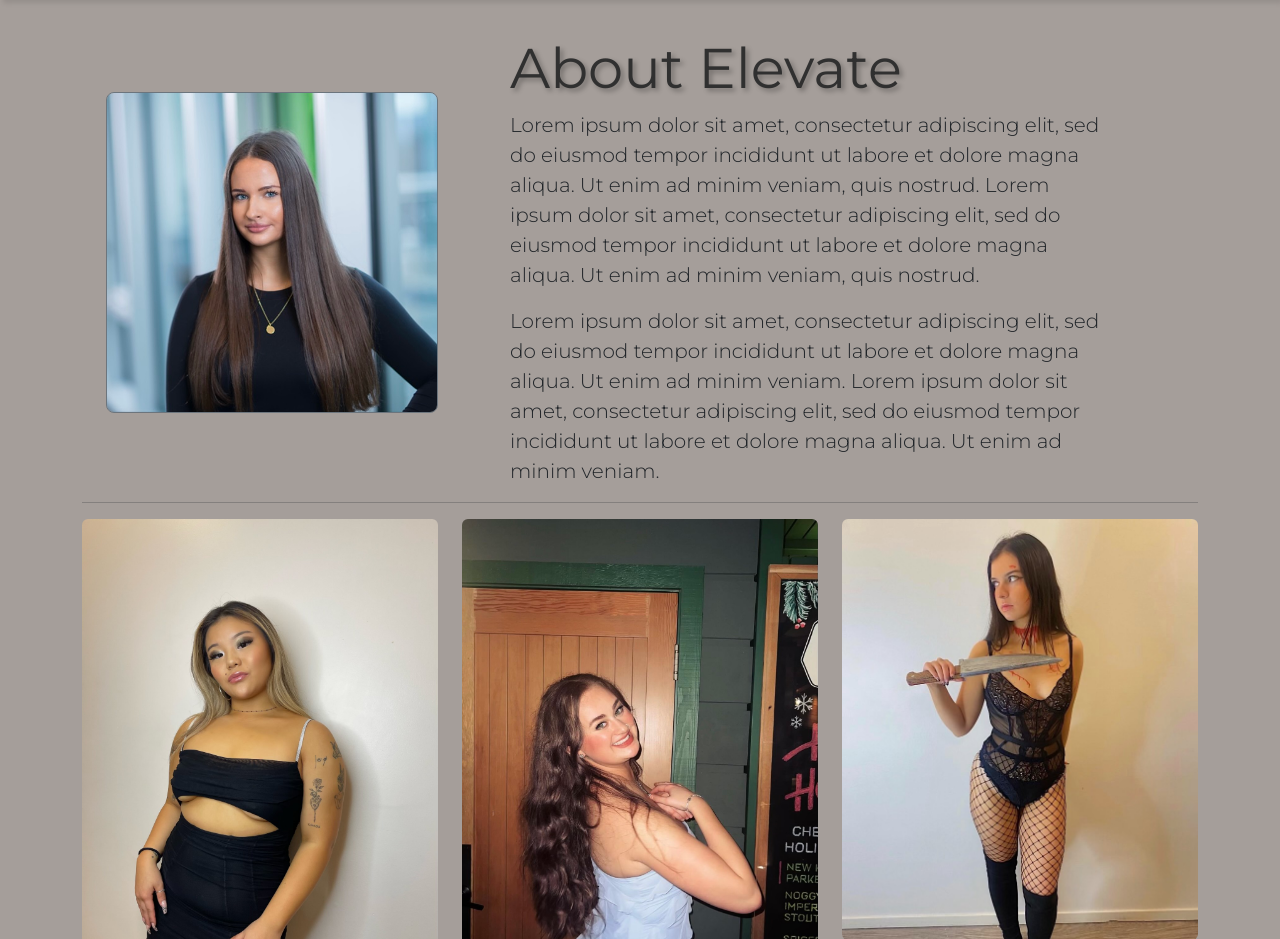
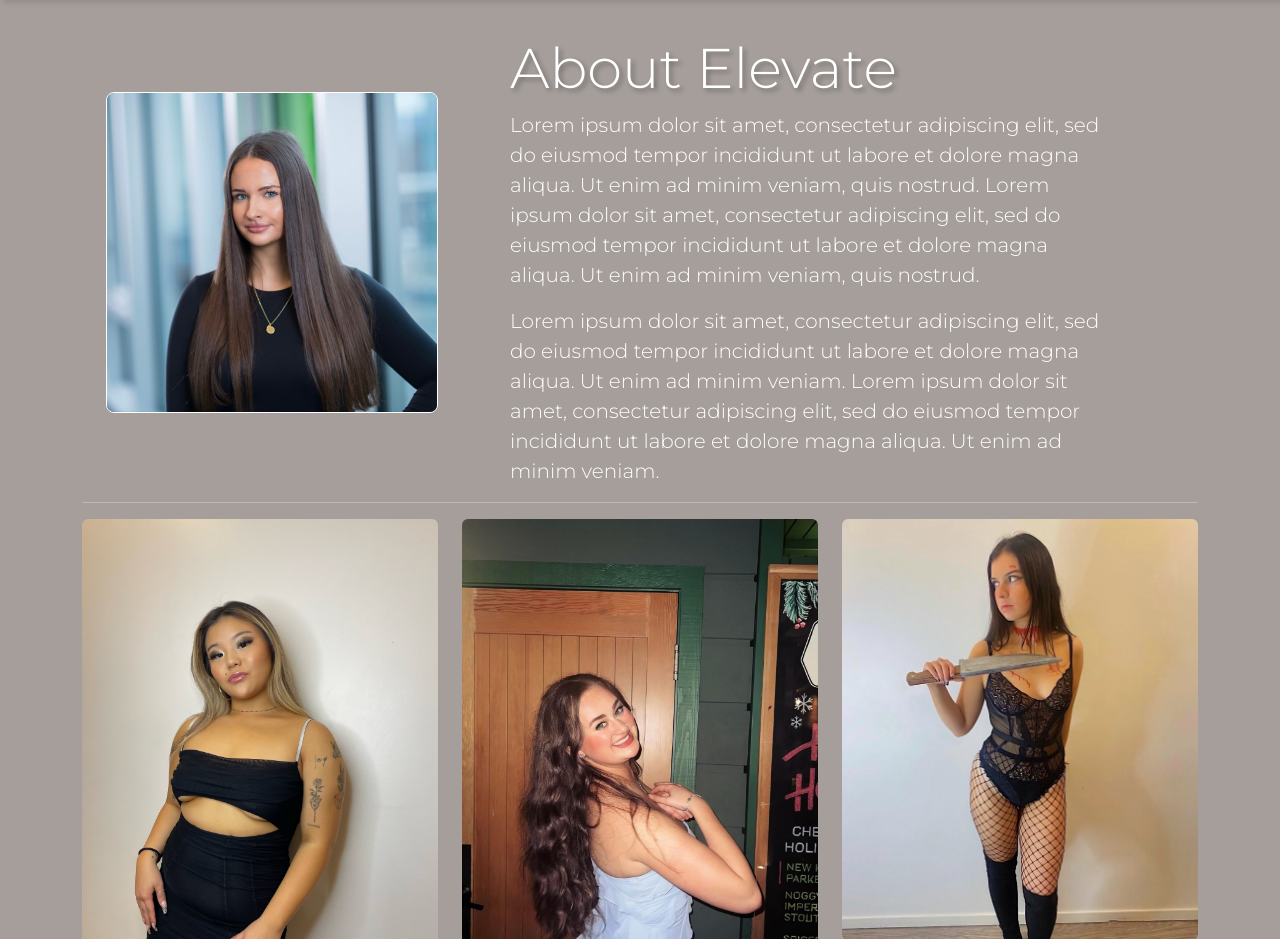
Before and after one commit to StefanLearnsCS/Elevate-Tanning, a Django app: page /about in a window 1280 px wide. Shown: the part 50-989 px from the top of the page. Run offline with Django 5.2, Linux system fonts and the light colour scheme.

Commit message:
Adjusted design of Home and About pages

```diff
--- a/Elevate/templates/about.html
+++ b/Elevate/templates/about.html
@@ -7,24 +7,24 @@
     <div class="row align-items-center justify-items-center gx-4 rounded-3">
         <div class="col-md-7 col-lg-5 col-xl-4" id="about-profile-img">
             <div class="ms-md-2 ms-lg-4">
-                <img class="img-fluid rounded-3 border border-secondary" src="{% static 'img/elevate-rachelle-2.jpg' %}">
+                <img class="img-fluid rounded-3 border border-white" src="{% static 'img/elevate-rachelle-2.jpg' %}">
             </div>
         </div>
         <div class="col-md-12 col-lg-6 col-xl-7">
             <div class="ms-md-2 ms-lg-5 justify-items-center">
-                <h2 class="display-4 fw-normal" style="margin-top: 1rem; color: rgb(48, 48, 48);">About Elevate</h2>
-                <p class="lead">
+                <h2 class="display-4 fw-light" style="margin-top: 1rem; color: rgb(255, 255, 255);">About Elevate</h2>
+                <p class="lead" style="color: white;">
                     Lorem ipsum dolor sit amet, consectetur adipiscing elit, sed do eiusmod tempor incididunt ut labore et dolore magna aliqua. Ut enim ad minim veniam, quis nostrud.
                     Lorem ipsum dolor sit amet, consectetur adipiscing elit, sed do eiusmod tempor incididunt ut labore et dolore magna aliqua. Ut enim ad minim veniam, quis nostrud.
                 </p>
-                <p class="lead mb-0">
+                <p class="lead mb-0" style="color: white;">
                     Lorem ipsum dolor sit amet, consectetur adipiscing elit, sed do eiusmod tempor incididunt ut labore et dolore magna aliqua. Ut enim ad minim veniam.
                     Lorem ipsum dolor sit amet, consectetur adipiscing elit, sed do eiusmod tempor incididunt ut labore et dolore magna aliqua. Ut enim ad minim veniam.
                 </p>
             </div>
         </div>
     </div>
-    <hr class="featurette-divider">
+    <hr class="featurette-divider" style="color: white;">
 </div>
 <div class="container">
     <div class="row">
```
Also changed, not shown: Elevate/templates/index.html (+7 -6 lines).
